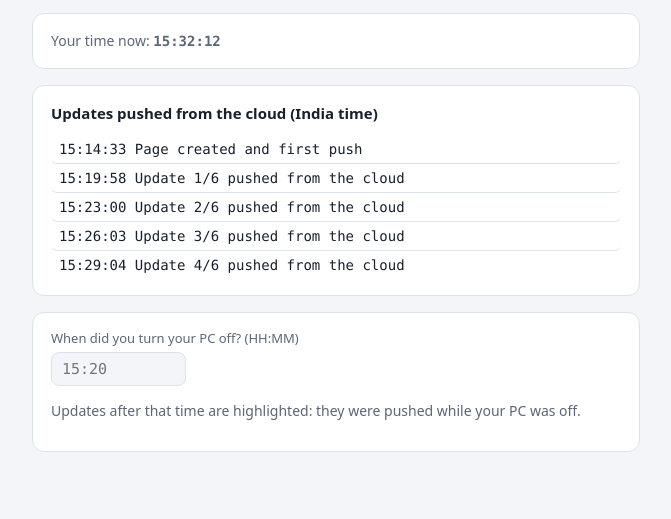
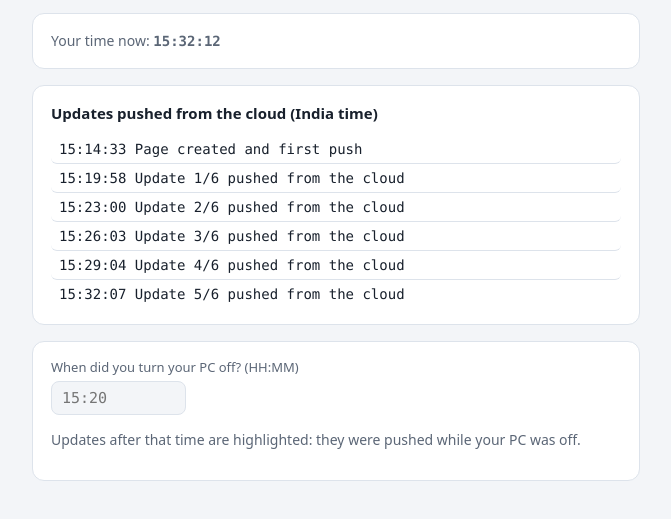
Before and after one commit to 123tron/test, a plain HTML site: page index.html in a window 1280 px wide. Shown: the part 113-632 px from the top of the page, without its empty margins (304-975 px from the left). Drawn offline with Linux system fonts and the light colour scheme.

Commit message:
Cloud update 5/6 at 15:32:07 IST
Co-Authored-By: Claude Opus 5.5 <noreply@anthropic.com>
Claude-Session: https://claude.ai/code/session_015wYrXX1cdTWu7VCpt2JtDF

```diff
--- a/index.html
+++ b/index.html
@@ -52,6 +52,7 @@
       <li data-t="15:23:00">15:23:00  Update 2/6 pushed from the cloud</li>
       <li data-t="15:26:03">15:26:03  Update 3/6 pushed from the cloud</li>
       <li data-t="15:29:04">15:29:04  Update 4/6 pushed from the cloud</li>
+      <li data-t="15:32:07">15:32:07  Update 5/6 pushed from the cloud</li>
     </ol>
   </section>
 
```
